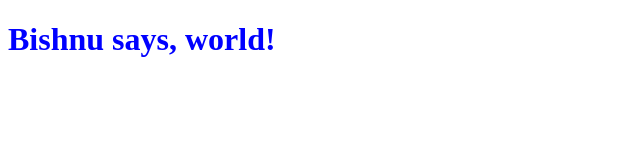
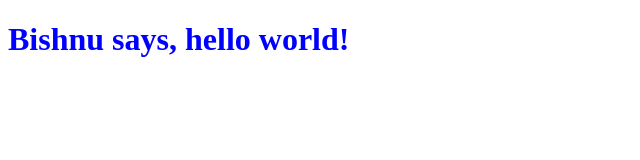
Before and after one commit to bishnubaruah/home, a plain HTML site: page index.html in a window 1280 px wide. Shown: the whole page, without its empty margins (0-640 px from the left). Drawn offline with Linux system fonts and the light colour scheme.

```diff
--- a/index.html
+++ b/index.html
@@ -9,6 +9,6 @@
   <link rel="icon" href="favicon.png">
 </head>
 <body>
-  <h1>Bishnu says, world!</h1>
+  <h1>Bishnu says, hello world!</h1>
 </body>
 </html>
```
